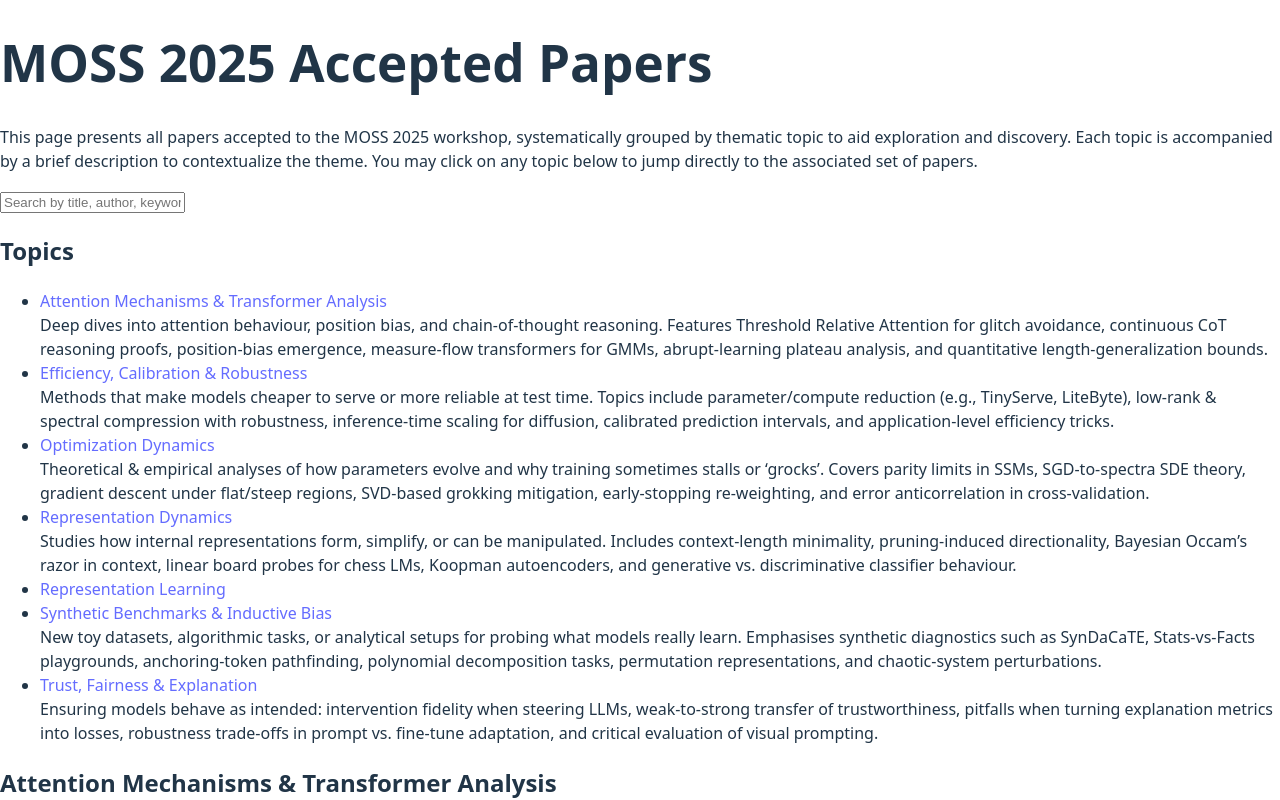
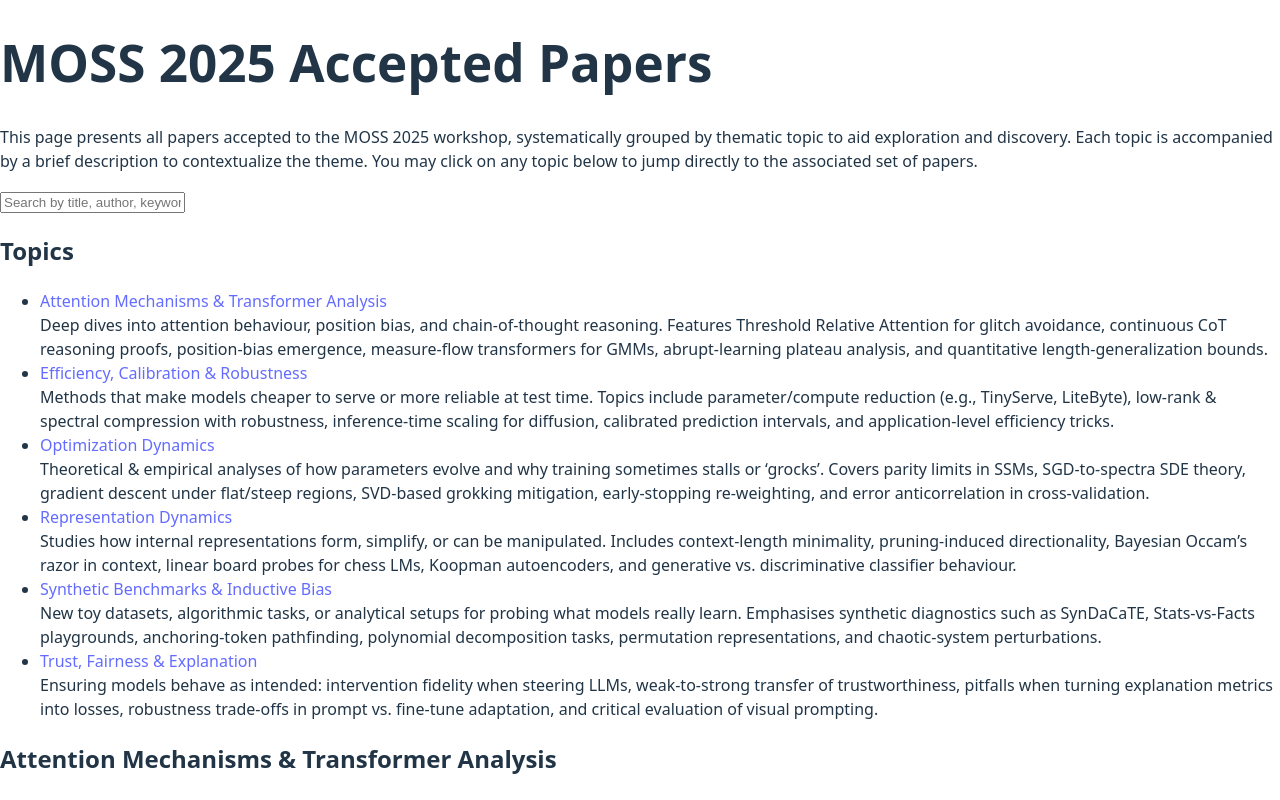
Before and after one commit to abhishekpanigrahi1996/MOSS_workshop, a React (Vite) app: page / in a window 1280 px wide. Shown: the top 800 px of the page. Built offline with nearby package versions, Linux system fonts and the light colour scheme.

Commit message:
Initial files

```diff
--- a/src/PaperBrowser.jsx
+++ b/src/PaperBrowser.jsx
@@ -830,7 +830,7 @@ const papers = [
             "Interpretability"
         ],
         "abstract": "Sparse Autoencoders (SAEs) are widely used to interpret neural networks by identifying meaningful concepts from their representations.  We show that each SAE imposes structural assumptions about how concepts are encoded in model representations, which in turn shapes what it can and cannot detect. We train SAEs on synthetic data with specific structure to show that SAEs fail to recover concepts when their assumptions are ignored, and we design a new SAE---called SpaDE---that enables the discovery of previously hidden concepts (those with heterogenous intrinsic dimensionality and nonlinear separation boundaries) and reinforces our theoretical insights.",
-        "topic": "Representation Learning",
+        "topic": "Representation Dynamics",
         "url": "https://openreview.net/forum?id=AKaoBzhIIF"
     },
     {
@@ -850,7 +850,7 @@ const papers = [
             "Sparse Autoencoders"
         ],
         "abstract": "Sparse autoencoders (SAEs) have recently become central tools for interpretability, leveraging dictionary learning principles to extract sparse, interpretable features from neural representations whose underlying structure is typically unknown. This paper evaluates SAEs in a controlled setting using MNIST, which reveals that current shallow architectures implicitly rely on a quasi-orthogonality assumption that limits the ability to extract correlated features. To move beyond this, we compare them with an iterative SAE that unrolls Matching Pursuit (MP-SAE), enabling the residual-guided extraction of correlated features that arise in hierarchical settings such as handwritten digit generation while guaranteeing monotonic improvement of the reconstruction as more atoms are selected.",
-        "topic": "Representation Learning",
+        "topic": "Representation Dynamics",
         "url": "https://openreview.net/forum?id=SLGftRJVUN"
     },
     {
```
